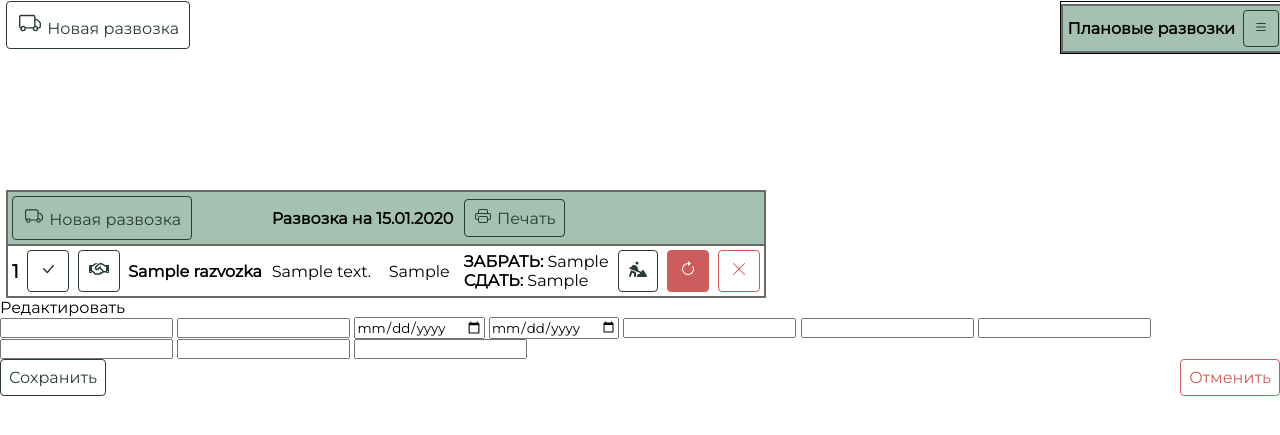
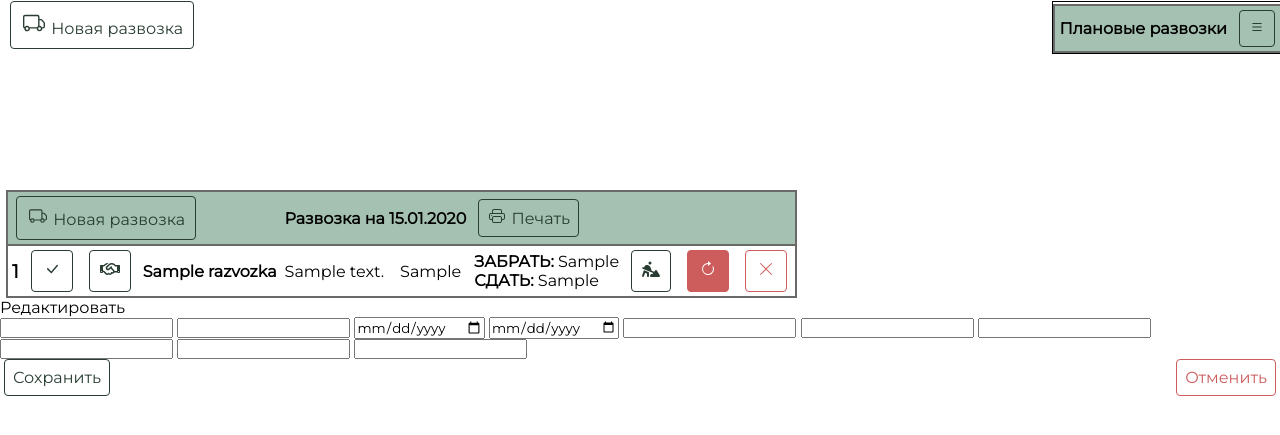
Before and after one commit to tsibul/razvozka4_0, a Django app: template templates/current.html in a window 1280 px wide. Shown: the part 59-494 px from the top of the page. Run offline with Django 4.2, Linux system fonts and the light colour scheme; the template is opened without the code that fills it: values that come from a table or form of the project are taken from there, others are empty; a user stored in the database is signed in; tables that the repository leaves empty hold one stand-in row (values such as "Sample post"); parts of the project's set-up code (start-up, migrations or seed data) failed here and were passed over.

Commit message:
button margins

```diff
--- a/razv4_0/static/razvozki4_0/css/main.css
+++ b/razv4_0/static/razvozki4_0/css/main.css
@@ -28,6 +28,8 @@
     color: #293d32;
     padding: 8px;
     background-color: inherit;
+    margin-left: 4px;
+    margin-right: 4px;
 }
 
 .submit-neg {
@@ -53,6 +55,8 @@
     color: indianred;
     padding: 8px;
     background-color: inherit;
+    margin-left: 4px;
+    margin-right: 4px;
 }
 
 .delete-neg {
```
